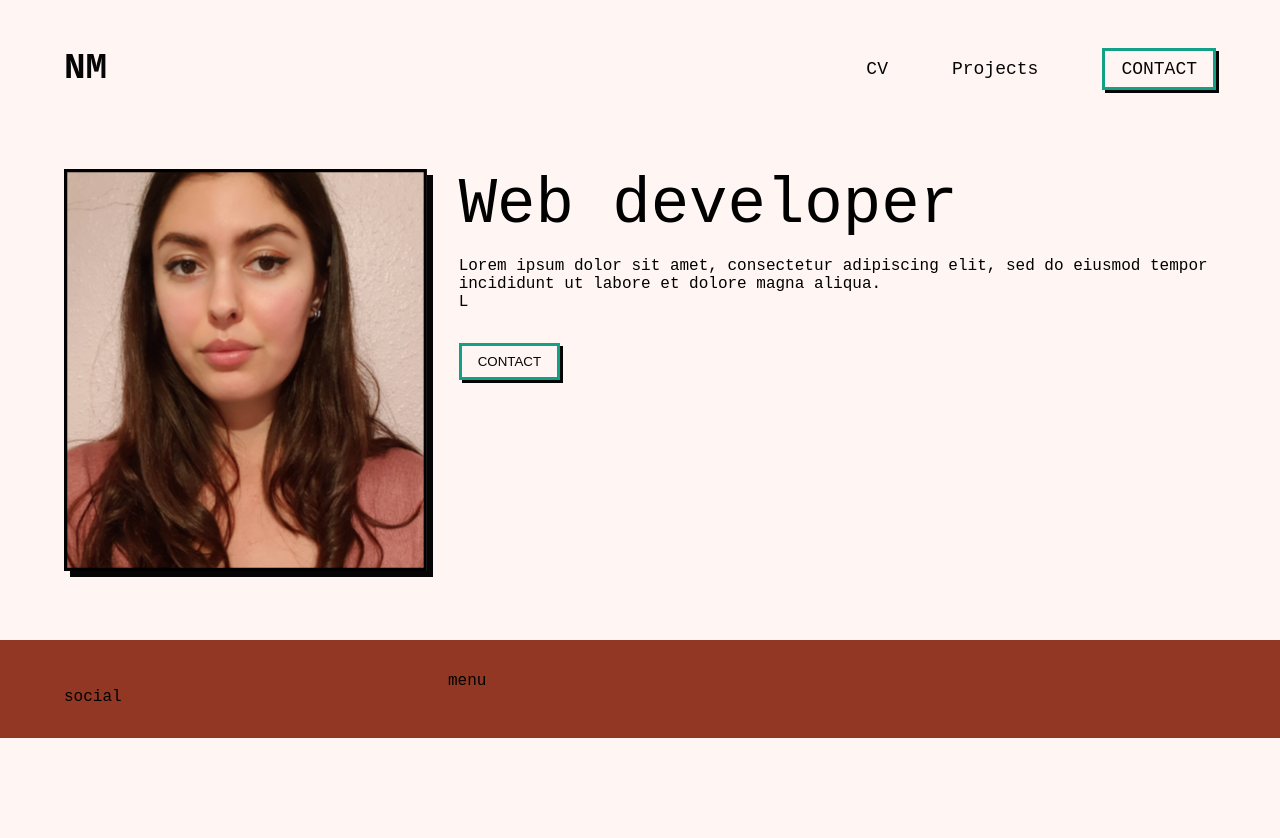
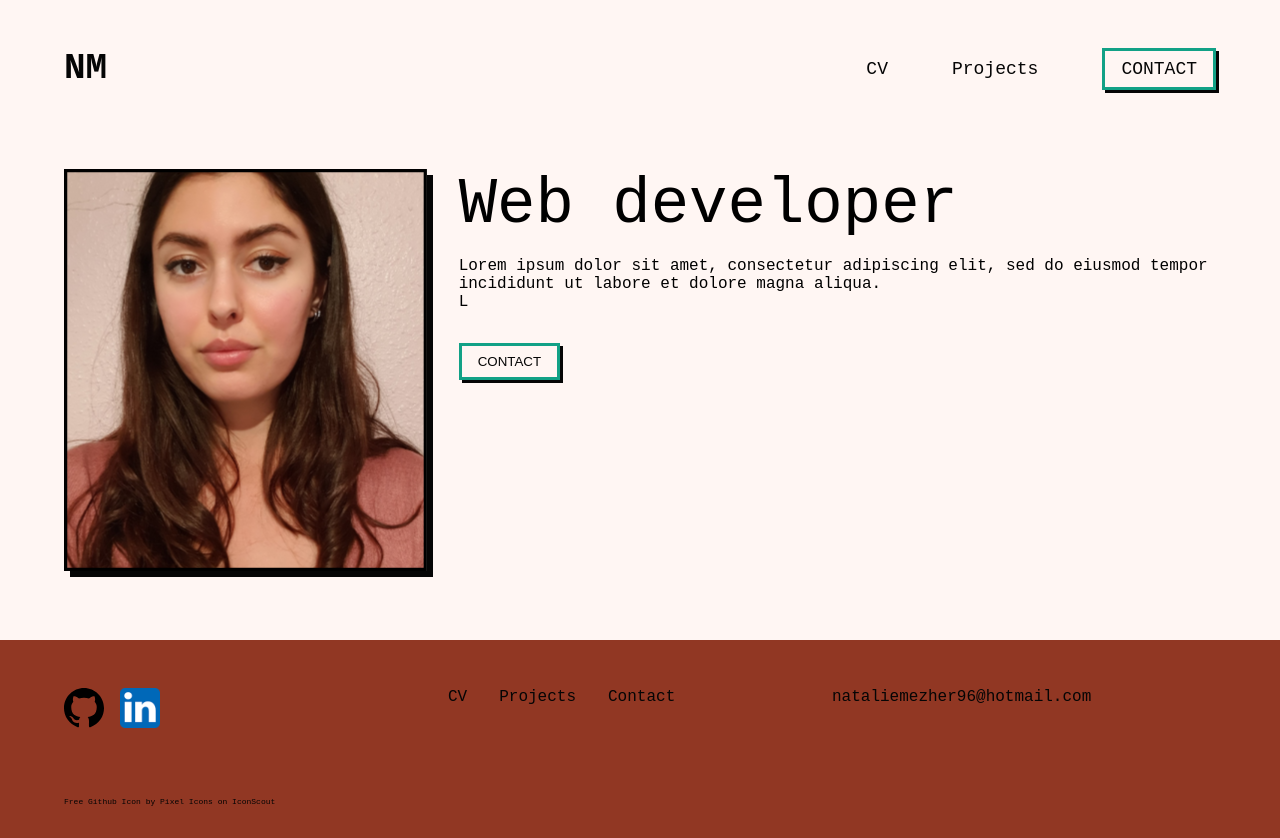
Before and after one commit to nataliemezher/portfolio-nm, a React (Create React App) app: page / in a window 1280 px wide. Before the commit the page ends 800 px from the top, so only its background shows below. Built offline with nearby package versions, Linux system fonts and the light colour scheme; a web font is replaced by a local one.

Commit message:
fix components footer and hero

```diff
--- a/src/components/layout/Footer.js
+++ b/src/components/layout/Footer.js
@@ -1,11 +1,44 @@
 /* import { Link } from "react-router-dom"; */
+import github_link from "../../assets/social-github.svg";
+import linkedin_link from "../../assets/social-linkedin.svg";
+import { Link } from "react-router-dom";
 
 function Footer() {
   return (
     <footer className="footer">
       <div className="footer-grid">
-        <div className="footer-social">social</div>
-        <div className="footer-menu">menu</div>
+        <div className="footer-social">
+          <a target="_blank" href="https://github.com/nataliemezher">
+            <img alt="github-icon" src={github_link} style={{ width: "40px" }}></img>
+          </a>
+          <a target="_blank" href="https://linkedin.com/in/natalie-mezher-81a913224/">
+            <img alt="linkedin-icon" src={linkedin_link} style={{ width: "40px" }}></img>
+          </a>
+        </div>
+        <div className="footer-menu">
+          <ul className="footer-navigation__menu-list">
+            <li className="footer-navigation__menu-item">
+              <Link to="/cv">CV</Link>
+            </li>
+            <li className="footer-navigation__menu-item">
+              <Link to="/projects">Projects</Link>
+            </li>
+            <li className="footer-navigation__menu-item">
+              <Link  to="/contact">Contact</Link>
+            </li>
+          </ul>
+        </div>
+        <div className="footer-email">
+          <a href="mailto:nataliemezher96@hotmail.com"> nataliemezher96@hotmail.com</a>
+        </div>
+      </div>
+      <div class="attributions">
+        <a href="https://iconscout.com/icons/github" target="_blank">
+          Free Github Icon
+        </a>{" "}
+        by{" "}
+        <a href="https://iconscout.com/contributors/pixel-icons">Pixel Icons</a>{" "}
+        on <a href="https://iconscout.com">IconScout</a>
       </div>
     </footer>
   );
--- a/src/components/section/Hero.js
+++ b/src/components/section/Hero.js
@@ -5,7 +5,7 @@ function Hero() {
   return (
     <section className="hero-section">
       <div className="hero-section__image">
-        <img src={profile_image}></img>
+        <img alt="profile-image" src={profile_image}></img>
       </div>
       <div className="hero-section__cta">
         <h1 className="hero-section__cta-title">Web developer</h1>
```
